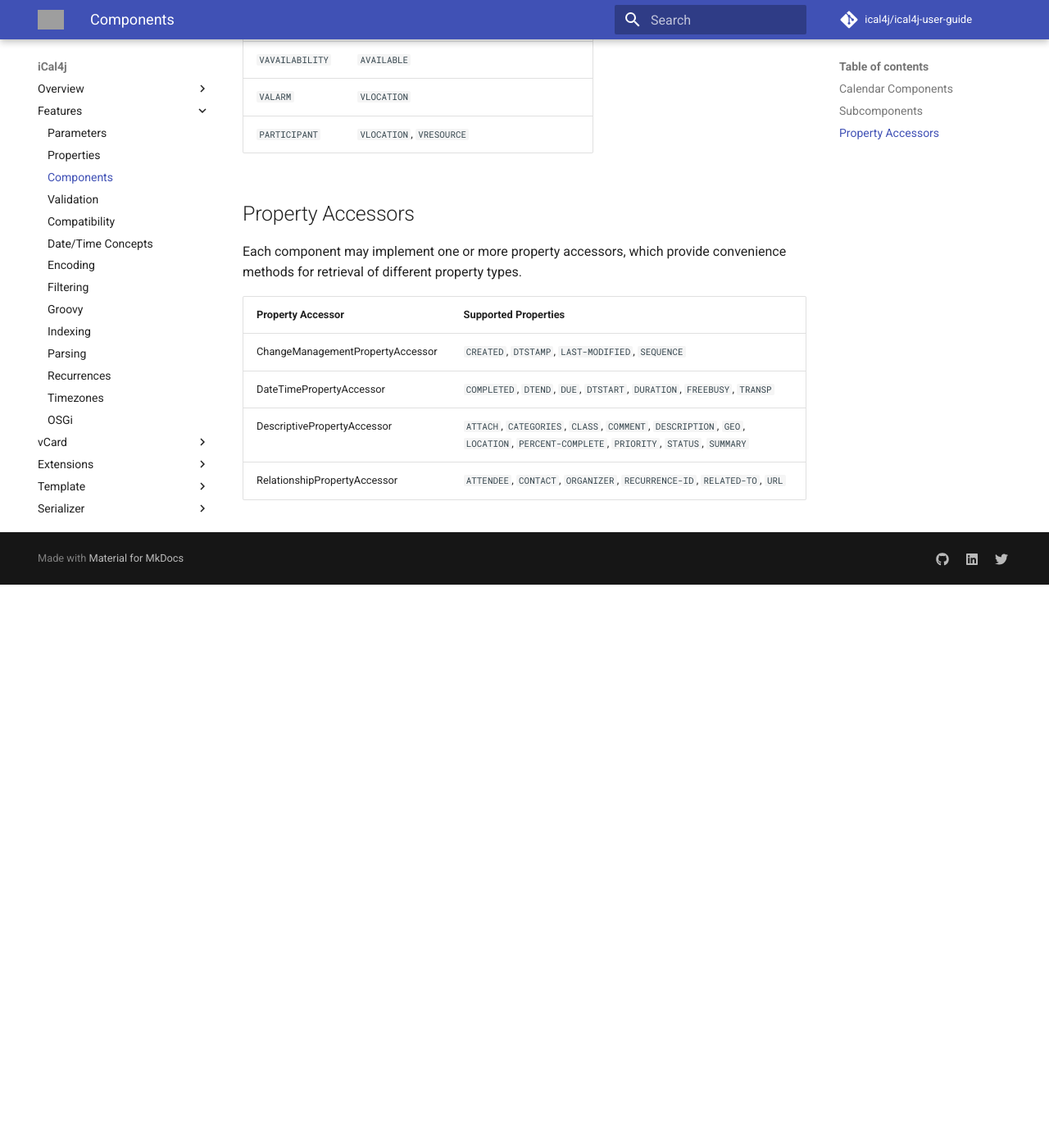
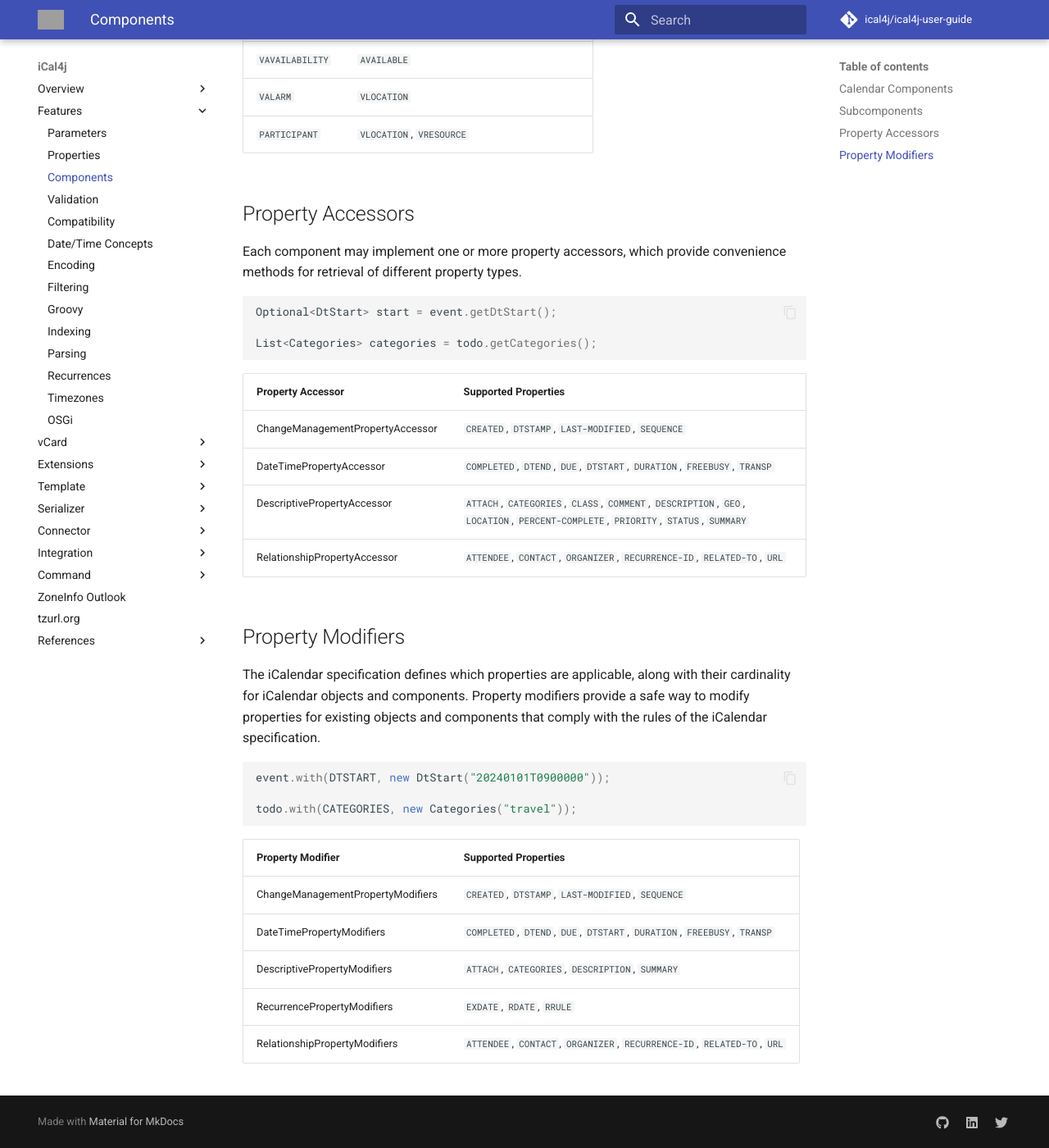
Before and after one commit to ical4j/ical4j-user-guide, an MkDocs documentation site: the page built from docs/components.md, in a window 1280 px wide and 1400 px high, scrolled down 1182 px. Shown: the whole window at 82% size. Built offline with MkDocs 1.6.1 and Material for MkDocs 9.7.7, drawn with Linux system fonts in a browser that asks for light colours; comment, search, counter and statistics services are not loaded; before the commit the page ends 1895 px from its top, so only the background shows below that; grey boxes are pictures that could not be loaded.

Commit message:
Added components feature

````diff
--- a/docs/components.md
+++ b/docs/components.md
@@ -42,9 +42,35 @@
 Each component may implement one or more property accessors, which provide convenience
 methods for retrieval of different property types.
 
-  | Property Accessor                | Supported Properties                                                                                                              |
+```java
+Optional<DtStart> start = event.getDtStart();
+
+List<Categories> categories = todo.getCategories();
+```
+
+| Property Accessor                | Supported Properties                                                                                                              |
 |----------------------------------|-----------------------------------------------------------------------------------------------------------------------------------|
 | ChangeManagementPropertyAccessor | `CREATED`, `DTSTAMP`, `LAST-MODIFIED`, `SEQUENCE`                                                                                 |
 | DateTimePropertyAccessor         | `COMPLETED`, `DTEND`, `DUE`, `DTSTART`, `DURATION`, `FREEBUSY`, `TRANSP`                                                          |
 | DescriptivePropertyAccessor      | `ATTACH`, `CATEGORIES`, `CLASS`, `COMMENT`, `DESCRIPTION`, `GEO`, `LOCATION`, `PERCENT-COMPLETE`, `PRIORITY`, `STATUS`, `SUMMARY` |
 | RelationshipPropertyAccessor     | `ATTENDEE`, `CONTACT`, `ORGANIZER`, `RECURRENCE-ID`, `RELATED-TO`, `URL`                                                          |
+
+## Property Modifiers
+
+The iCalendar specification defines which properties are applicable, along with their cardinality for
+iCalendar objects and components. Property modifiers provide a safe way to modify properties for existing
+objects and components that comply with the rules of the iCalendar specification.
+
+```java
+event.with(DTSTART, new DtStart("20240101T0900000"));
+
+todo.with(CATEGORIES, new Categories("travel"));
+```
+
+ | Property Modifier                 | Supported Properties                                                     |
+|-----------------------------------|--------------------------------------------------------------------------|
+| ChangeManagementPropertyModifiers | `CREATED`, `DTSTAMP`, `LAST-MODIFIED`, `SEQUENCE`                        |
+| DateTimePropertyModifiers         | `COMPLETED`, `DTEND`, `DUE`, `DTSTART`, `DURATION`, `FREEBUSY`, `TRANSP` |
+| DescriptivePropertyModifiers      | `ATTACH`, `CATEGORIES`, `DESCRIPTION`, `SUMMARY`                         |
+| RecurrencePropertyModifiers       | `EXDATE`, `RDATE`, `RRULE`                                               |
+| RelationshipPropertyModifiers     | `ATTENDEE`, `CONTACT`, `ORGANIZER`, `RECURRENCE-ID`, `RELATED-TO`, `URL` |
````
